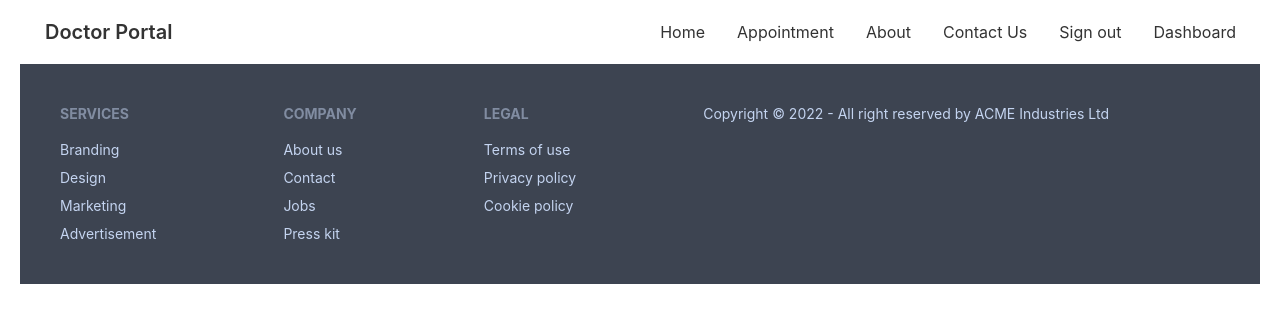
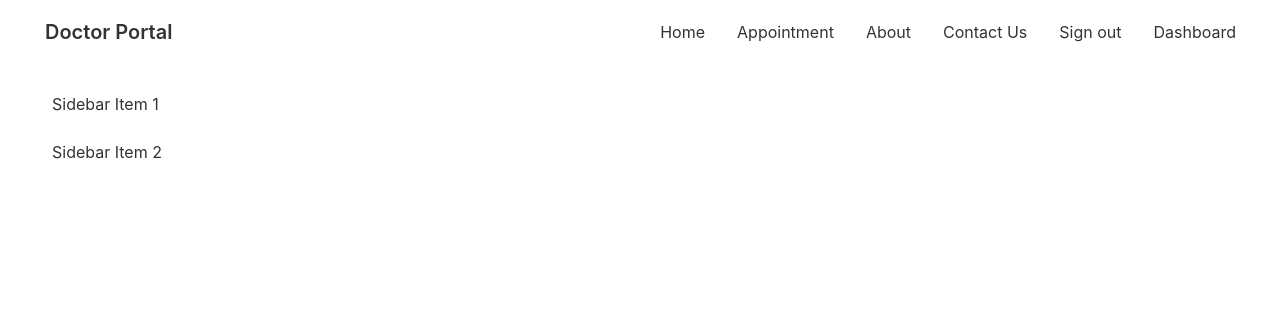
Before and after one commit to tonmoy3673/Doctor-Website, a React (Create React App) app: page /dashboard in a window 1280 px wide. Shown: the top 322 px of the page. Built offline with nearby package versions, Linux system fonts and the light colour scheme; no server answers; sample sign-in values are in the browser's storage.

Commit message:
dashboard page setup

```diff
--- /dev/null
+++ b/src/Layout/DashboardLayout.js
@@ -0,0 +1,29 @@
+import React from 'react';
+import { Outlet } from 'react-router-dom';
+import Navbar from '../Pages/Home/Share/Navbar/Navbar';
+
+const DashboardLayout = () => {
+    return (
+        <div>
+            <Navbar></Navbar>
+
+            <div className="drawer drawer-mobile">
+                <input id="dashboard-drawer" type="checkbox" className="drawer-toggle" />
+                <div className="drawer-content">
+                    <Outlet></Outlet>
+                </div>
+                <div className="drawer-side">
+                    <label htmlFor="dashboard-drawer" className="drawer-overlay"></label>
+                    <ul className="menu p-4 w-80 bg-base-100 text-base-content">
+
+                        <li><a>Sidebar Item 1</a></li>
+                        <li><a>Sidebar Item 2</a></li>
+                    </ul>
+
+                </div>
+            </div>
+        </div>
+    );
+};
+
+export default DashboardLayout;
--- a/src/Pages/Home/Share/Navbar/Navbar.js
+++ b/src/Pages/Home/Share/Navbar/Navbar.js
@@ -4,13 +4,13 @@
 
 const Navbar = () => {
 
-  const {user,logOut}=useContext(AuthContext);
-  const handleLogout=()=>{
+  const { user, logOut } = useContext(AuthContext);
+  const handleLogout = () => {
     logOut()
-    .then(()=>{})
-    .catch(error=>console.error(error))
+      .then(() => { })
+      .catch(error => console.error(error))
   }
-    const menuItems=<React.Fragment>
+  const menuItems = <React.Fragment>
 
     <li><Link to='/home'>Home</Link></li>
     <li><Link to='/appointment'>Appointment</Link></li>
@@ -18,7 +18,7 @@
 
     <li><Link to='/contact'>Contact Us</Link></li>
     {
-        user?.uid?
+      user?.uid ?
         <>
           <li><Link onClick={handleLogout}>Sign out</Link></li>
           <li><Link to='/dashboard'>Dashboard</Link></li>
@@ -36,7 +36,7 @@
               <svg xmlns="http://www.w3.org/2000/svg" className="h-5 w-5" fill="none" viewBox="0 0 24 24" stroke="currentColor"><path strokeLinecap="round" strokeLinejoin="round" strokeWidth="2" d="M4 6h16M4 12h8m-8 6h16" /></svg>
 
             </label>
-      <ul tabIndex={0} className="menu menu-compact dropdown-content mt-3 p-2 shadow bg-base-100 rounded-box w-52">
+            <ul tabIndex={1} className="menu menu-compact dropdown-content mt-3 p-2 shadow bg-base-100 rounded-box w-52">
               {menuItems}
             </ul>
           </div>
@@ -47,7 +47,10 @@
             {menuItems}
           </ul>
         </div>
+        <label htmlFor="dashboard-drawer" tabIndex={2} className="btn btn-ghost lg:hidden">
+          <svg xmlns="http://www.w3.org/2000/svg" className="h-5 w-5" fill="none" viewBox="0 0 24 24" stroke="currentColor"><path strokeLinecap="round" strokeLinejoin="round" strokeWidth="2" d="M4 6h16M4 12h8m-8 6h16" /></svg>
 
+        </label>
       </div>
     </div>
   );
--- a/src/Pages/Login/Login.js
+++ b/src/Pages/Login/Login.js
@@ -2,6 +2,7 @@
 
 import { useContext, useState } from 'react';
 import { useForm } from 'react-hook-form';
+import toast from 'react-hot-toast';
 import { Link, useLocation, useNavigate } from 'react-router-dom';
 import { AuthContext } from '../../Context/AuthProvider';
 
@@ -24,6 +25,7 @@
             const user=result.user;
             console.log(user);
             navigate(from,{replace:true});
+            toast.success('Login Successfully!!')
 
         })
         .catch(error=>{
--- a/src/Routes/router.js
+++ b/src/Routes/router.js
@@ -1,7 +1,9 @@
 import { createBrowserRouter } from "react-router-dom";
+import DashboardLayout from "../Layout/DashboardLayout";
 import Main from "../Layout/Main";
 import Appointment from "../Pages/Appointment/Appointment/Appointment";
 import Dashboard from "../Pages/Dashboard/Dashboard/Dashboard";
+
 import Home from "../Pages/Home/Home/Home";
 import Login from "../Pages/Login/Login";
 import Signup from "../Pages/Signup/Signup";
@@ -33,11 +35,19 @@
                 path:'/appointment',
                 element:<Appointment></Appointment>
             },
+
+        ]
+
+    },
+    {
+        path:'/dashboard',
+        element:<PrivateRoute>
+            <DashboardLayout></DashboardLayout>
+        </PrivateRoute>,
+        children:[
             {
                 path:'/dashboard',
-                element:<PrivateRoute>
-                    <Dashboard></Dashboard>
-                </PrivateRoute>
+                element:<Dashboard></Dashboard>
             }
         ]
 
```
Lines whose indentation alone changed are shown as unchanged.
